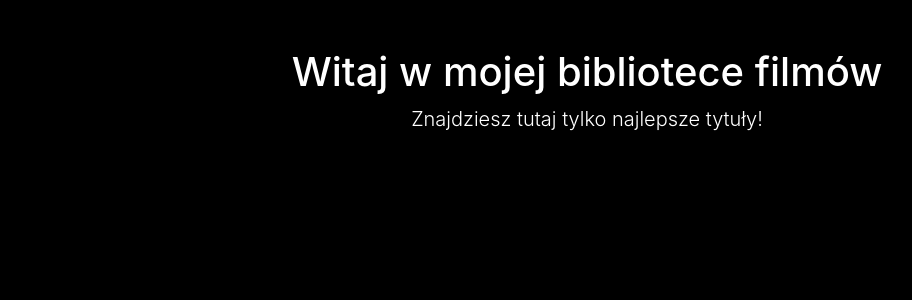
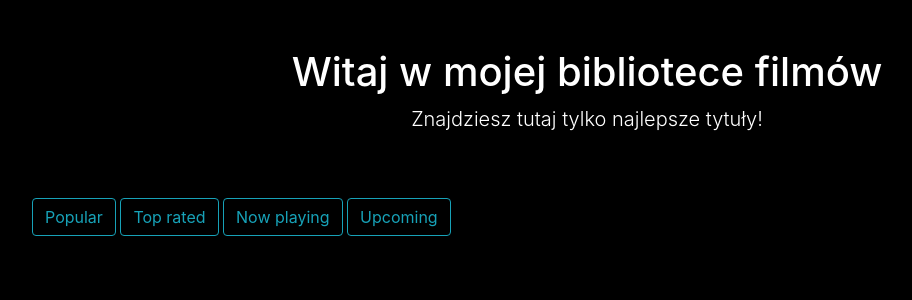
Before and after one commit to PeJot86/movies_catalogue, a Flask app: page /?list_type=popular in a window 1280 px wide. Shown: the top 300 px of the page, without its empty margins (53-965 px from the left). Run offline with Flask 2, Linux system fonts and the light colour scheme; data that the repository does not hold is empty; some libraries are stand-ins or nearby versions.

Commit message:
Version with lists

```diff
--- a/main.py
+++ b/main.py
@@ -5,10 +5,13 @@ import tmdb_client
 
 app = Flask(__name__)
 
+
+
 @app.route('/')
 def homepage():
-    movies = tmdb_client.get_movies(8)
-    return render_template("homepage.html", movies=movies)
+    selected_list = request.args.get('list_type', "popular")
+    movies = tmdb_client.get_movies(how_many=8, type_list=selected_list)
+    return render_template("homepage.html", movies=movies, current_list=selected_list)
 
 
 @app.context_processor
@@ -25,5 +28,6 @@ def movie_details(movie_id):
    return render_template("movie_details.html", movie=details, cast=cast)
 
 
+
 if __name__ == '__main__':
     app.run(debug=True)
--- a/templates/homepage.html
+++ b/templates/homepage.html
@@ -9,8 +9,16 @@
      <br/>
      <br/>
 
+</div>
+    <div class="col-lg-12 mb-4">
+        <a href="{{ url_for('homepage', list_type='popular') }}" class="btn btn-outline-info" role="button" aria-pressed="true">Popular</a>
+
+        <a href="{{ url_for('homepage', list_type='top_rated') }}" class="btn btn-outline-info" role="button" aria-pressed="true">Top rated</a>
+
+        <a href="{{ url_for('homepage', list_type='now_playing') }}" class="btn btn-outline-info" role="button" aria-pressed="true">Now playing</a>
+
+        <a href="{{ url_for('homepage', list_type='upcoming') }}" class="btn btn-outline-info" role="button" aria-pressed="true">Upcoming</a>
     </div>
-
    {% for movie in movies %}
    <div class="col-lg-3 col-md-6 mb-4">
        <div class="card h-100">
@@ -19,7 +27,7 @@
                <h4 class="card-title">{{movie.title}}</h4>
            </div>
            <div class="card-footer text-center">
-            <a href="{{ url_for('movie_details', movie_id=movie.id) }}"style="background-color: DarkSlateGray"; class="btn btn-primary">Pokaż więcej</a>
+            <a href="{{ url_for('movie_details', movie_id=movie.id) }}" class="btn btn-outline-info">Pokaż więcej</a>
            </div>
        </div>
    </div>
--- a/tmdb_client.py
+++ b/tmdb_client.py
@@ -4,15 +4,14 @@ import random
 API_TOKEN = "eyJhbGciOiJIUzI1NiJ9.eyJhdWQiOiI0MWQyMWEyMTYxOGY4YTZjYzQ4YTg0OTc0OTBmMzM1MCIsInN1YiI6IjYyNGQ1NThmNGNiZTEyMDA2NWI5ZGQxOSIsInNjb3BlcyI6WyJhcGlfcmVhZCJdLCJ2ZXJzaW9uIjoxfQ.gKlIXnw03n5gXXr_KkkVoKUCzgT-iR-tJsE0JQhoavw"
 
 
-def get_popular_movies():
-    endpoint = "https://api.themoviedb.org/3/movie/popular"
+def get_movies_list(list_type):
+    endpoint = f"https://api.themoviedb.org/3/movie/{list_type}"
     headers = {
         "Authorization": f"Bearer {API_TOKEN}"
     }
     response = requests.get(endpoint, headers=headers)
     response.raise_for_status()
-    return (response.json())
-
+    return response.json()
 
 
 def get_poster_url(poster_api_path, size="w342"):
@@ -20,8 +19,15 @@ def get_poster_url(poster_api_path, size="w342"):
     return f"{base_url}{size}/{poster_api_path}"
 
 
-def get_movies(how_many):
-    data = get_popular_movies()
+def get_movies(how_many, type_list):
+    if type_list == 'popular':
+        data = get_movies_list('popular')
+    elif type_list == 'top_rated':
+        data =  get_movies_list('top_rated')
+    elif type_list == 'upcoming':
+        data =  get_movies_list('upcoming')
+    elif type_list == 'now_playing':
+        data =  get_movies_list('now_playing')
     random.shuffle (data["results"])
     return data["results"][:how_many]
 
```
